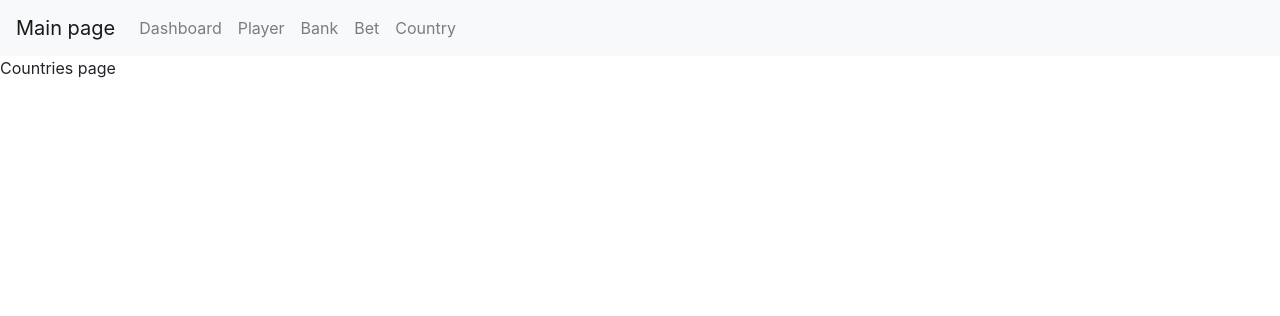
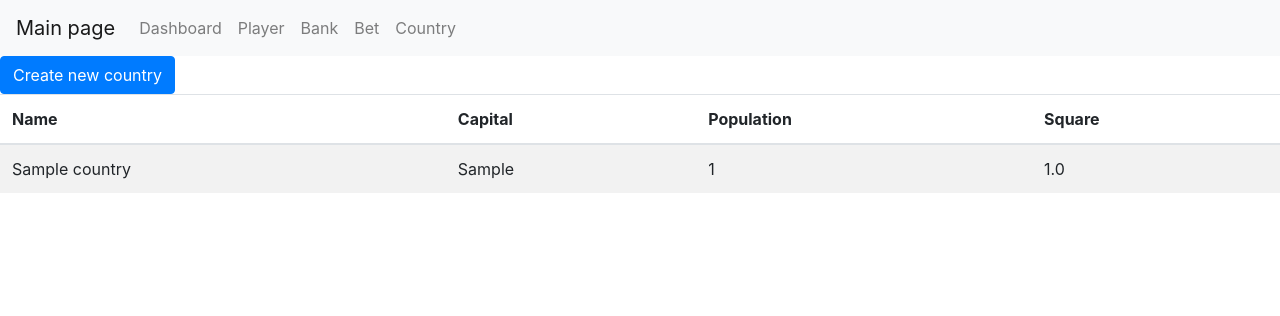
Before and after one commit to vovapasko/new_flask, a Flask app: page /shop in a window 1280 px wide. Shown: the top 316 px of the page. Run offline with Flask 2, Linux system fonts and the light colour scheme; tables that the repository leaves empty hold one stand-in row (values such as "Sample post"); some libraries are stand-ins or nearby versions.

Commit message:
Created page for showing countries

```diff
--- a/root/app.py
+++ b/root/app.py
@@ -164,7 +164,8 @@ def create_bank():
 
 @app.route('/shop')
 def shop():
-    return render_template("countries.html")
+    all_countries = database.fetchAllCountries()
+    return render_template("countries.html", all_countries=all_countries)
 
 
 @app.route('/get', methods=["GET"])
--- a/root/templates/countries.html
+++ b/root/templates/countries.html
@@ -9,8 +9,29 @@
 {% extends 'index.html' %}
 {%block content %}
 {{ super() }}
-    <p>Countries page</p>
 
+<a href="{{url_for('create_player')}}" class="btn btn-primary">Create new country</a>
+<table class="table table-striped">
+    <thead>
+    <tr>
+        <th scope="col">Name</th>
+        <th scope="col">Capital</th>
+        <th scope="col">Population</th>
+        <th scope="col">Square</th>
+    </tr>
+    </thead>
+    <tbody>
+    {% for country in all_countries %}
+    <tr>
+        <td>{{country.country_name}}</td>
+        <td>{{country.country_capital}}</td>
+        <td>{{country.country_population}}</td>
+        <td>{{country.country_square}}</td>
+
+    </tr>
+    {% endfor %}
+    </tbody>
+</table>
 {%endblock%}
 
 </body>
```
